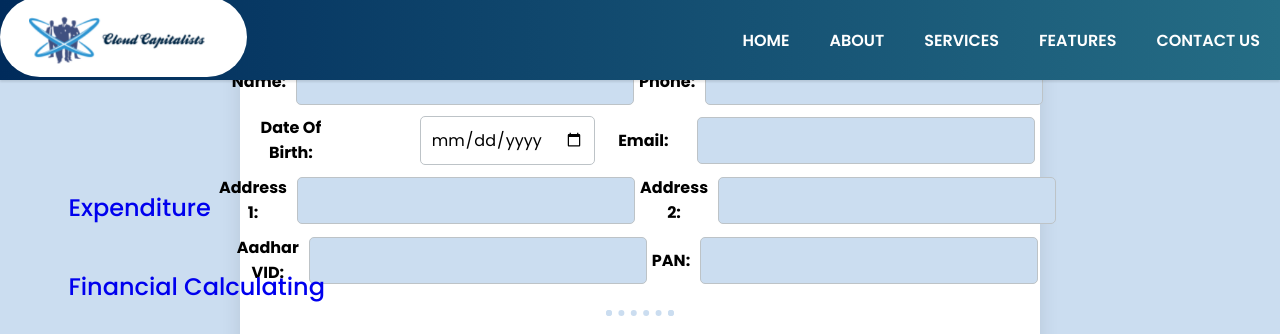
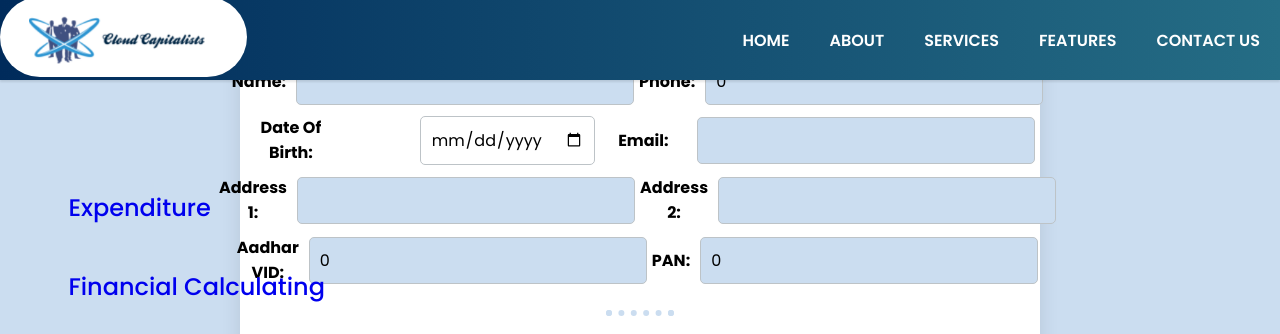
Before and after one commit to murlipatel1/gfg_cloudhackethon, a React (Create React App) app in the folder client_react/: page /users in a window 1280 px wide. Shown: the top 334 px of the page. Built offline with nearby package versions, Linux system fonts and the light colour scheme; some icons are missing.

Commit message:
Modified User.jsx

```diff
--- a/client_react/src/components/User Detail/User.jsx
+++ b/client_react/src/components/User Detail/User.jsx
@@ -1,8 +1,39 @@
 import React, { useState } from "react";
+import { useNavigate } from "react-router-dom";
 import "./user.css";
 import SideBar from "../SideBar/SideBar";
 import Navbar from "../Navbar/navbar";
+
+/*
+  To Do:
+  1) Add UseState Based Variables --> Half Done. Now to add in form
+  2) create method to send a post request to backend
+
+  Required Variables:
+  1) Name  --> user_name(String) --> variable_name == name
+  2) Phone  --> int --> variable_name == phonenumber
+  3) Date Of Birth --> date --> variable_name == dob
+  4) Email --> email(String) --> variable_name == email
+  5) Address 1 --> string --> vname(variable_name) == add1
+  6) Address 2 --> String --> vname == add2
+  7) Aadhar VID --> int --> vname == aadharvid
+  8) PAN --> int --> vname == pannumber
+*/
+
 const User = () => {
+
+  let navigate = useNavigate();
+
+  //Variables as useState-based variables
+  const [name, setName] = useState("")
+  const [email, setEmail] = useState("")
+  const [phonenumber, setPhoneNumber] = useState(0)
+  const [dob, setDob] = useState()  //figure out a way to useState with dates
+  const [add1, setAdd1] = useState("")
+  const [add2, setAdd2] = useState("")
+  const [aadharvid, setAadharvid] = useState(0)
+  const [pannumber, setPannumber] = useState(0)
+
   const [showModal, setShowModal] = useState(false);
 
   const handleOpenModal = () => {
@@ -25,35 +56,44 @@ const User = () => {
           <h1 className="">User Profile</h1>
           <div className="sub-container1">
             <label for="name">Name:</label>
-            <input type="text" id="name" name="name" />
+            <input type="text" id="name" name="name"
+            value={name} onChange={(e) => setName(e.target.value)}/>
 
             <label for="phone">Phone:</label>
-            <input type="tel" id="phone" name="phone" maxlength="10" />
+            <input type="tel" id="phone" name="phone" maxlength="10"
+            value={phonenumber} onChange={(e) => setPhoneNumber(e.target.value)} />
           </div>
           <div className="sub-container1">
             <label for="date" className="date-label">
               Date Of Birth:
             </label>
-            <input type="date" id="date" name="date" />
+            <input type="date" id="date" name="date"
+            value={dob} onChange={(e) => setDob(e.target.value)} />
 
             <label for="email">Email:</label>
-            <input type="email" id="email" name="email" />
+            <input type="email" id="email" name="email"
+            value={email}
+            onChange={(e) => setEmail(e.target.value)} />
             {/* <textarea id="address" name="address"></textarea> */}
           </div>
           <div className="sub-container1">
             <label for="address">Address 1:</label>
-            <input type="text" id="address" name="address" />
+            <input type="text" id="address" name="address"
+            value={add1} onChange={(e) => setAdd1(e.target.value)}/>
 
             <label for="address">Address 2:</label>
-            <input type="text" id="address" name="address" />
+            <input type="text" id="address" name="address"
+            value={add2} onChange={(e) => setAdd2(e.target.value)}/>
             {/* <textarea id="address" name="address"></textarea> */}
           </div>
           <div className="sub-container1">
             <label for="aadhar">Aadhar VID:</label>
-            <input type="text" id="aadhar" name="aadhar" maxlength="16" />
+            <input type="text" id="aadhar" name="aadhar" maxlength="16"
+            value={aadharvid} onChange={(e) => setAadharvid(e.target.value)}/>
 
             <label for="pan">PAN:</label>
-            <input type="text" id="pan" name="pan" maxlength="10" />
+            <input type="text" id="pan" name="pan" maxlength="10"
+            value={pannumber} onChange={(e) => setPannumber(e.target.value)}/>
           </div>
 
           <div onClick={handleOpenModal} className="notification">
```
